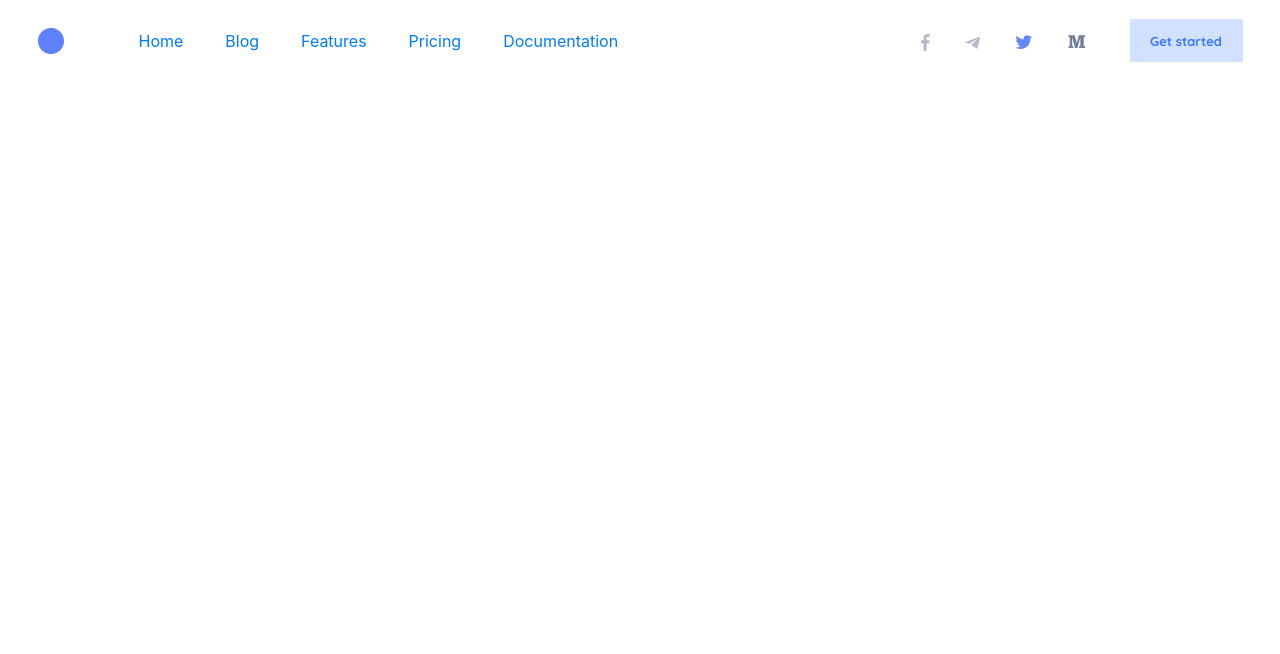
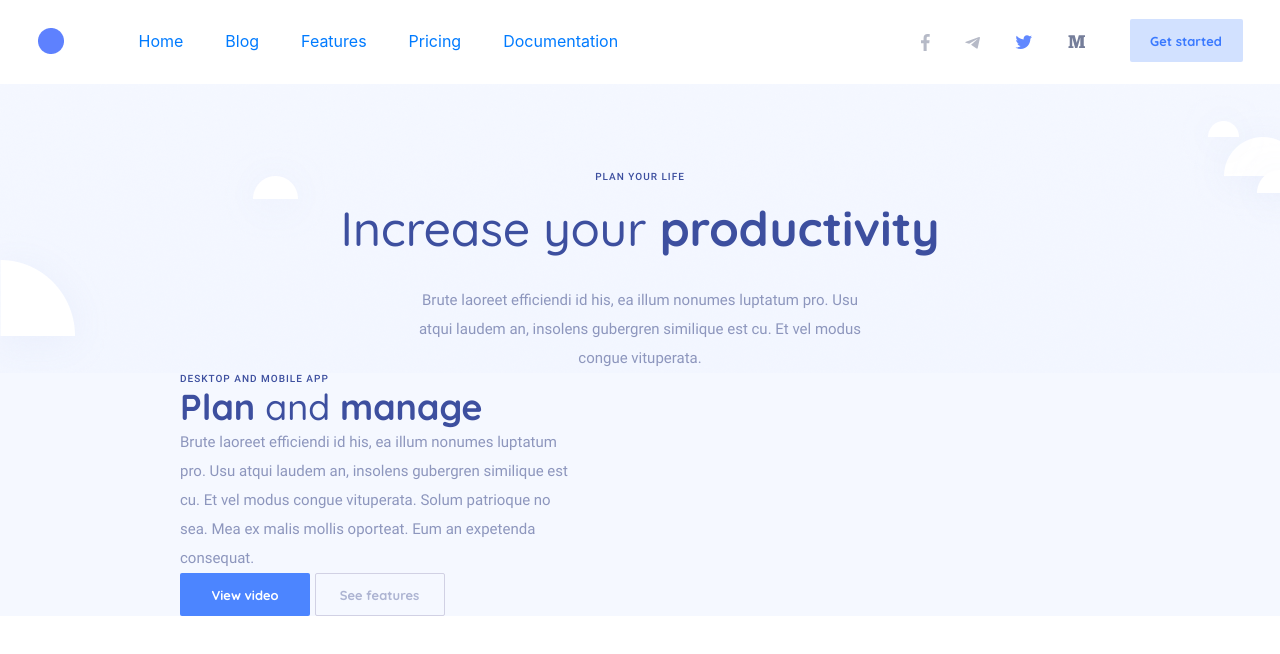
Before and after one commit to Tatjana14/bootstrap, a plain HTML site: page index.html in a window 1280 px wide. Drawn offline with nearby package versions, Linux system fonts and the light colour scheme.

Commit message:
plan and app

```diff
--- a/index.css
+++ b/index.css
@@ -15,13 +15,15 @@
     src: url("./../assets/fonts/Quicksand-Bold.ttf") format("truetype");
 }
 
-ul, li{
+ul, li, p, h2, h3, h4{
     list-style: none;
     margin-block-start: 0;
     margin-block-end: 0;
     padding-inline-start: 0;
 }
-
+button{
+    border-color: transparent;
+}
 .header__container{
     max-width: 1205px;
     padding: 19px 0;
@@ -59,3 +61,70 @@ ul, li{
     background-color:#D2E1FF;
     color: #3A79FF;
 }
+.plan__wrapper{
+    background: url(./assets/img/bg_plan.png) no-repeat;
+    padding-top: 90px ;
+}
+.title__text,
+.title__slogan,
+.title__slogan-bold{
+    color: #3D4F9F;
+}
+.title__text{
+    font-family: "RobotoMedium", sans-serif;
+    font-size: 10px;
+    text-transform: uppercase;
+    letter-spacing: 1px;
+}
+.title__plan{
+    margin-bottom: 15px;
+}
+.title__slogan{
+    font-family: "QuicksandMedium", sans-serif;
+    font-size: 24px;
+}
+.title__slogan-big{
+    font-size: 48px;
+    line-height: 60px;
+    margin-bottom: 28px;
+}
+
+.title__slogan-bold{
+    font-family: "QuicksandBold", sans-serif;
+}
+.text{
+    font-family: "RobotoRegular", sans-serif;
+    font-size: 15px;
+    line-height: 29px;
+    color: #8D96BD;
+}
+.plan__text{
+    margin-left: 35px;
+    margin-right: 35px;
+}
+.add__wrapper{
+    background-color: #F5F8FF;
+}
+
+.app__text{
+    padding-right: 45px;
+}
+.app__slogan{
+    font-size: 36px;
+}
+
+.app__btn{
+    width: 130px;
+    height: 43px;
+}
+.btn--dark-blue{
+    background-color: #4C85FF;
+    color: #fff;
+}
+.btn--transparent{
+    background-color: transparent;
+}
+.btn--features{
+    color: #ADB4D2;
+    border-color: #D1D1E4;
+}
--- a/index.html
+++ b/index.html
@@ -66,6 +66,45 @@
             </div>
         </div>
     </header>
+    <section class="plan">
+        <div class="plan__wrapper">
+            <div class="container text-center">
+                <div class="row">
+                    <div class="col">
+                        <h2 class="title__text title__plan">
+                            PLAN YOUR LIFE
+                        </h2>
+                        <h3 class="title__slogan title__slogan-big">
+                            Increase your <span class="title__slogan-bold">productivity</span>
+                        </h3>
+                    </div>
+                </div>
+                <div class="row justify-content-center">
+                    <div class="col-md-6">
+                        <p class="text plan__text">Brute laoreet efficiendi id his, ea illum nonumes luptatum pro. Usu atqui laudem an, insolens gubergren similique est cu. Et vel modus congue vituperata.</p>
+                    </div>
+                </div>
+            </div>
+        </div>
+    </section>
+    <section class="app">
+        <div class="add__wrapper">
+            <div class="container">
+                <div class="row">
+                    <div class="col-md-5 offset-1">
+                        <h2 class="title__text app__title">
+                            DESKTOP AND MOBILE APP
+                        </h2>
+                        <h3 class="title__slogan app__slogan">
+                            <span class="title__slogan-bold">Plan</span> and <span class="title__slogan-bold">manage</span>
+                        </h3>
+                        <p class="text app__text">Brute laoreet efficiendi id his, ea illum nonumes luptatum pro. Usu atqui laudem an, insolens gubergren similique est cu. Et vel modus congue vituperata. Solum patrioque no sea. Mea ex malis mollis oporteat. Eum an expetenda consequat.</p>
+                        <button class="btn app__btn btn--dark-blue">View video</button>
+                        <button class=" btn app__btn btn--transparent btn--features">See features</button>
+                    </div>
+            </div>
+        </div>
+    </section>
     <script src="https://code.jquery.com/jquery-3.5.1.slim.min.js" integrity="sha384-DfXdz2htPH0lsSSs5nCTpuj/zy4C+OGpamoFVy38MVBnE+IbbVYUew+OrCXaRkfj" crossorigin="anonymous"></script>
 <script src="https://cdn.jsdelivr.net/npm/bootstrap@4.5.3/dist/js/bootstrap.bundle.min.js" integrity="sha384-ho+j7jyWK8fNQe+A12Hb8AhRq26LrZ/JpcUGGOn+Y7RsweNrtN/tE3MoK7ZeZDyx" crossorigin="anonymous"></script>
 </body>
```
